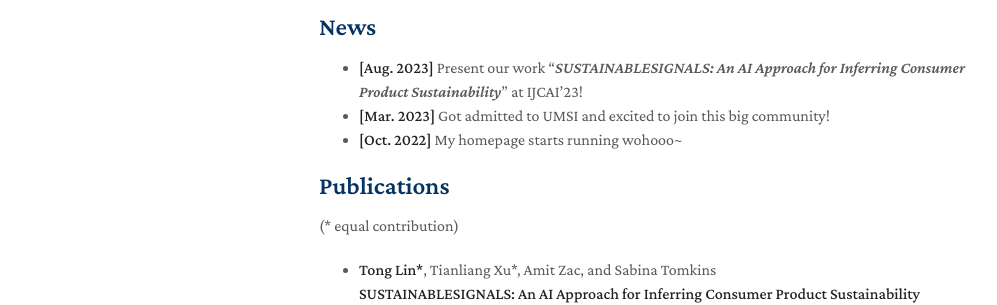
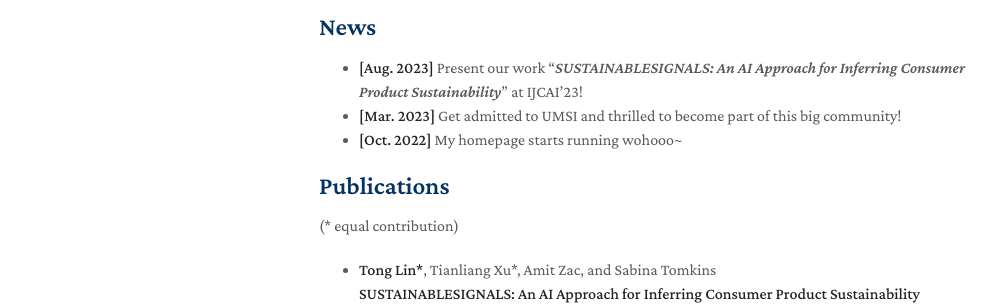
Before and after one commit to francislint/francislint.github.io, a Jekyll site: the page built from index.md, in a window 1280 px wide and 1224 px high. Shown: the part 645-950 px from the top of the window, without its empty margins (151-1148 px from the left). Built offline with Jekyll 4.4.1, drawn with Linux system fonts in a browser that asks for light colours; nearby versions of some CDN libraries; a style sheet for code colours, icons or effects is not loaded; our own code applies the rules of GitHub Pages for plain Markdown files.

Commit message:
Update index.md

```diff
--- a/index.md
+++ b/index.md
@@ -26,7 +26,7 @@ More about me: I am a desperate cat and dog lover, also a passionate music admir
 ## News
 
 - **[Aug. 2023]** Present our work "*SUSTAINABLESIGNALS: An AI Approach for Inferring Consumer Product Sustainability*" at IJCAI'23!
-- **[Mar. 2023]** Got admitted to UMSI and excited to join this big community!
+- **[Mar. 2023]** Get admitted to UMSI and thrilled to become part of this big community!
 - **[Oct. 2022]** My homepage starts running wohooo~
 
 ## Publications
```
